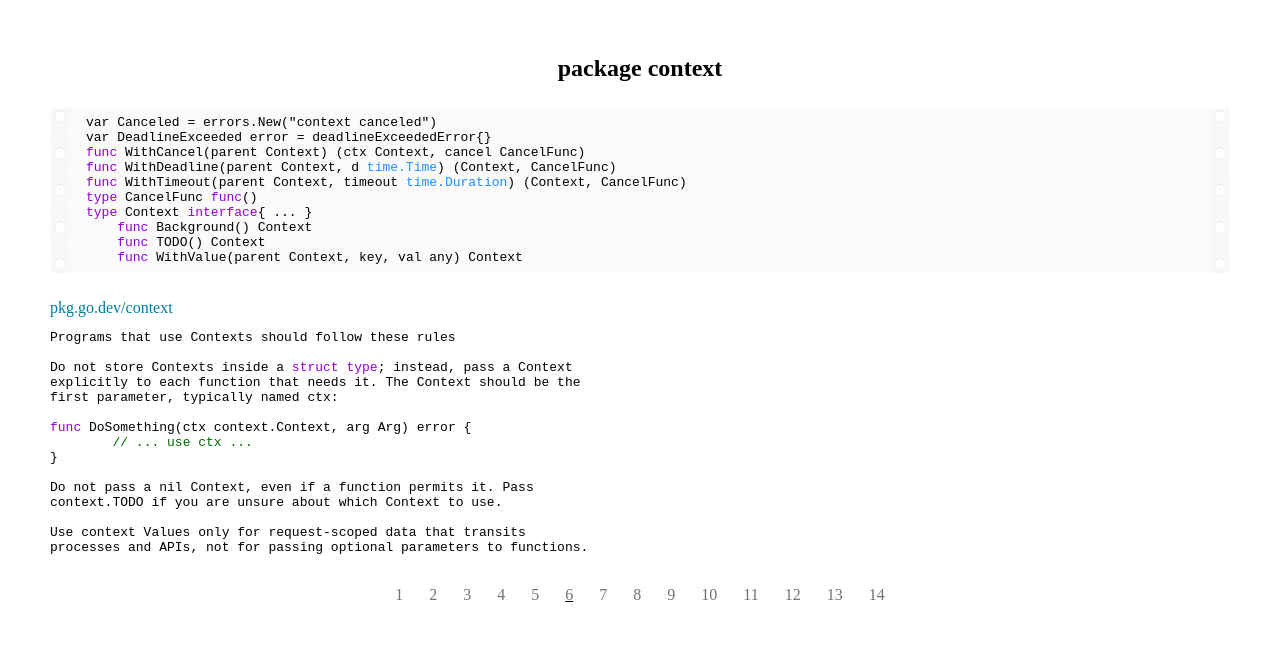
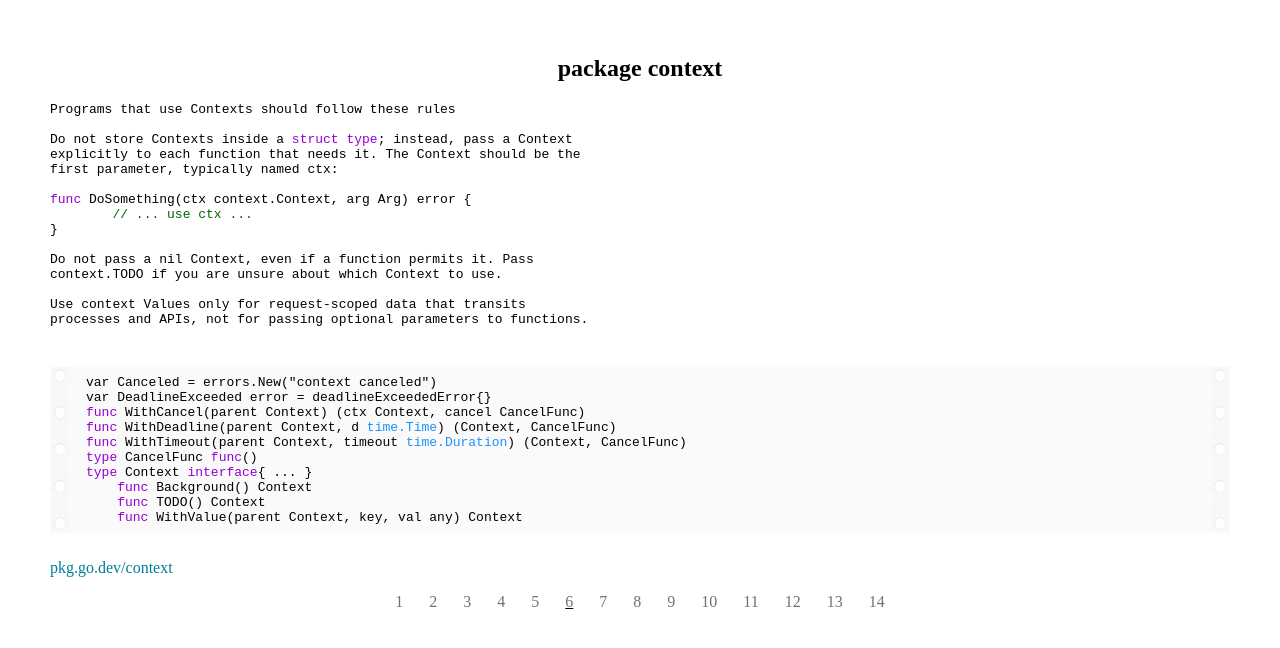
Before and after one commit to gregoryv/cotalk, a plain HTML site: page docs/index.html in a window 1280 px wide. Shown: the part 4265-4913 px from the top of the page. Drawn offline with Linux system fonts and the light colour scheme.

Commit message:
Rearrange slide 6

```diff
--- a/docs/index.html
+++ b/docs/index.html
@@ -247,18 +247,7 @@ color: darkgreen;
 </nav>
 </div>
 <div class="slide" id="6"><h2>package context</h2>
-<div class="srcfile"><pre><code>var Canceled = errors.New("context canceled")
-var DeadlineExceeded error = deadlineExceededError{}
-<span class="keyword">func</span> WithCancel(parent Context) (ctx Context, cancel CancelFunc)
-<span class="keyword">func</span> WithDeadline(parent Context, d <span class="type">time.Time</span>) (Context, CancelFunc)
-<span class="keyword">func</span> WithTimeout(parent Context, timeout <span class="type">time.Duration</span>) (Context, CancelFunc)
-<span class="keyword">type</span> CancelFunc <span class="keyword">func</span>()
-<span class="keyword">type</span> Context <span class="keyword">interface</span>{ ... }
-    <span class="keyword">func</span> Background() Context
-    <span class="keyword">func</span> TODO() Context
-    <span class="keyword">func</span> WithValue(parent Context, key, val any) Context
-</code></pre></div>
-<a target="_blank" href="https://pkg.go.dev/context">pkg.go.dev/context</a><pre>
+<pre>
 Programs that use Contexts should follow these rules
 
 Do not store Contexts inside a <span class="keyword">struct</span> <span class="keyword">type</span>; instead, pass a Context
@@ -274,7 +263,18 @@ context.TODO if you are unsure about which Context to use.
 
 Use context Values only for request-scoped data that transits
 processes and APIs, not for passing optional parameters to functions.
-		</pre><nav><ul>
+		</pre><div class="srcfile"><pre><code>var Canceled = errors.New("context canceled")
+var DeadlineExceeded error = deadlineExceededError{}
+<span class="keyword">func</span> WithCancel(parent Context) (ctx Context, cancel CancelFunc)
+<span class="keyword">func</span> WithDeadline(parent Context, d <span class="type">time.Time</span>) (Context, CancelFunc)
+<span class="keyword">func</span> WithTimeout(parent Context, timeout <span class="type">time.Duration</span>) (Context, CancelFunc)
+<span class="keyword">type</span> CancelFunc <span class="keyword">func</span>()
+<span class="keyword">type</span> Context <span class="keyword">interface</span>{ ... }
+    <span class="keyword">func</span> Background() Context
+    <span class="keyword">func</span> TODO() Context
+    <span class="keyword">func</span> WithValue(parent Context, key, val any) Context
+</code></pre></div>
+<a target="_blank" href="https://pkg.go.dev/context">pkg.go.dev/context</a><nav><ul>
 <li><a href="#1">1</a></li>
 <li><a href="#2">2</a></li>
 <li><a href="#3">3</a></li>
```
Also changed, not shown: 1 other file.
